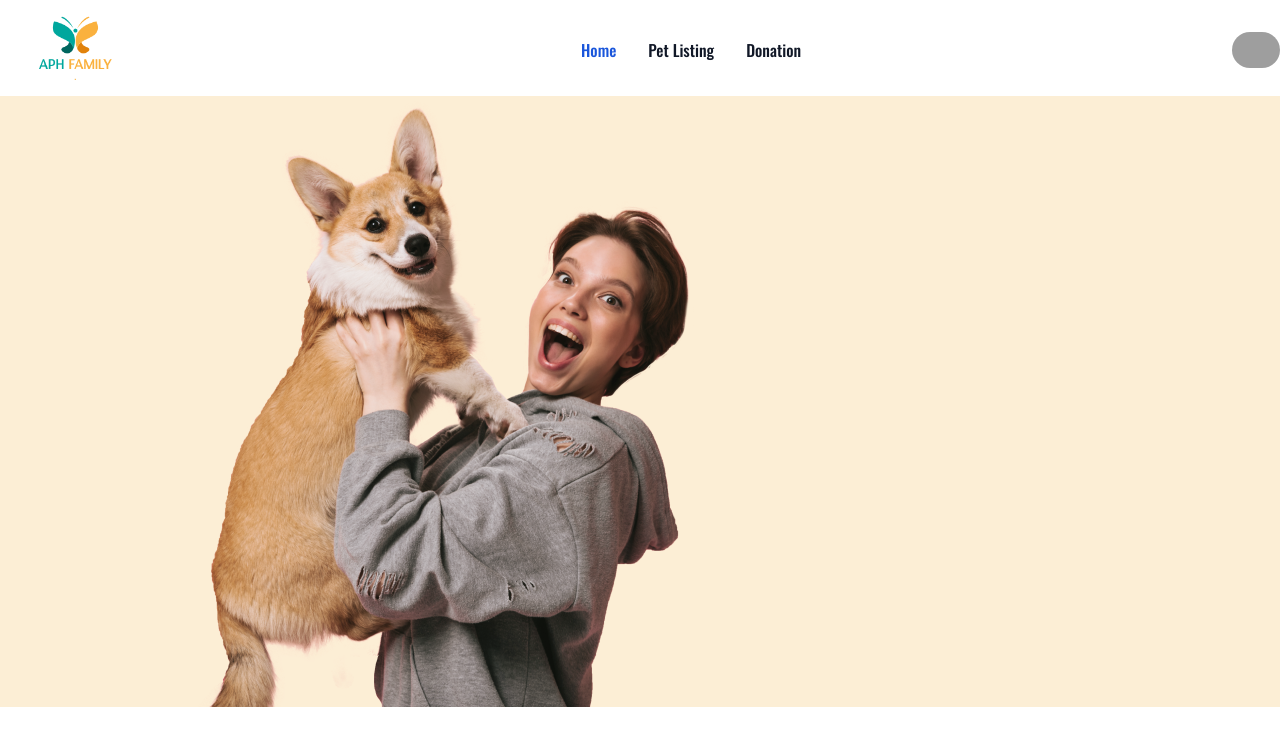
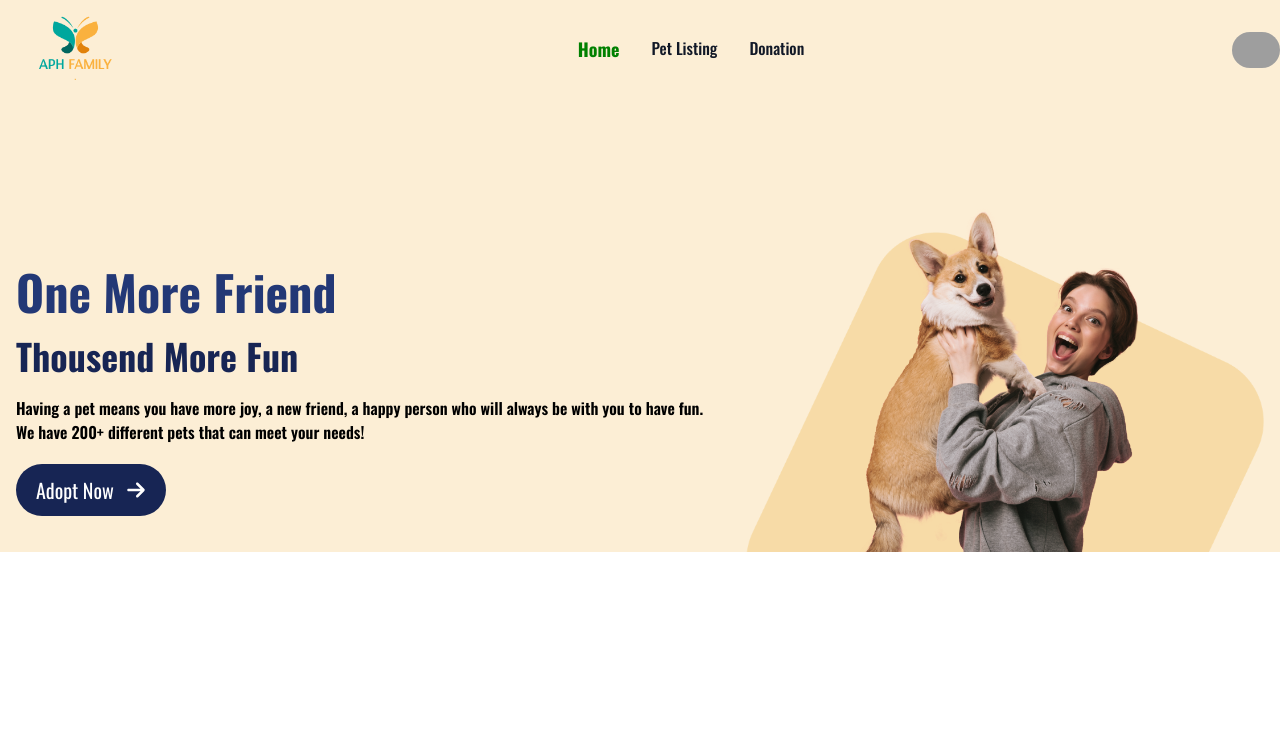
Before and after one commit to Alomgir-HasanShakib/aph-family-react-client-side, a React (Vite) app: page / in a window 1280 px wide. Shown: the top 746 px of the page. Built offline with nearby package versions, Linux system fonts and the light colour scheme; grey boxes are pictures that could not be loaded.

Commit message:
fixed header menu

```diff
--- a/src/Components/Banner/Banner.jsx
+++ b/src/Components/Banner/Banner.jsx
@@ -1,12 +1,19 @@
+import { FaArrowRight, FaArrowRightArrowLeft } from 'react-icons/fa6'
 import bannerImg from '../../assets/banner.png'
+import bannerShape from '../../assets/bannerShap.png'
 const Banner = () => {
   return (
-    <div className='bg-[#FCEED5]'>
-      <div>
+    <div className=' flex md:flex-row flex-col-reverse justify-between items-center container mx-auto gap-5 lg:gap-10 px-4 pt-10 z-10 mt-24'>
+      <div className='space-y-5'>
+      <h2 className='text-4xl md:text-5xl lg:6xl font-extrabold text-blue-900'>One More Friend</h2>
+      <h2 className='text-blue-950 font-bold text-3xl md:text-4xl lg:5xl'>Thousend More Fun</h2>
+      <p className='text-black font-semibold '>Having a pet means you have more joy, a new friend, a happy person who will always be with you to have fun. We have 200+ different pets that can meet your needs!</p>
+      <button className='btn bg-blue-950 text-white px-5 py-3 text-xl flex items-center gap-3 rounded-full'>Adopt Now <FaArrowRight></FaArrowRight> </button>
+      </div>
 
-      </div>
-      <div>
-            <img src={bannerImg} alt="" />
+      <div className='relative '>
+            <img className=' -bottom-10'  src={bannerShape} alt="" />
+            <img className='absolute bottom-0 ' src={bannerImg} alt="" />
       </div>
     </div>
   )
--- a/src/Pages/UsersPages/Home.jsx
+++ b/src/Pages/UsersPages/Home.jsx
@@ -2,7 +2,7 @@ import Banner from "../../Components/Banner/Banner"
 
 const Home = () => {
   return (
-    <div className="pt-24">
+    <div className="pt-24  bg-[#FCEED5]">
       <Banner></Banner>
     </div>
   )
--- a/src/Shared/Navbar/Navbar.jsx
+++ b/src/Shared/Navbar/Navbar.jsx
@@ -4,7 +4,7 @@ import { ImCross } from "react-icons/im";
 import { LuLogOut } from "react-icons/lu";
 import { MdDashboard } from "react-icons/md";
 import { Link, NavLink } from "react-router-dom";
-import logo from '../../assets/logo.png'
+import logo from "../../assets/logo.png";
 
 const Navbar = () => {
   const [isOpen, setIsOpen] = useState(false);
@@ -22,12 +22,7 @@ const Navbar = () => {
           href="https://flowbite.com/"
           className="flex items-center space-x-3 rtl:space-x-reverse"
         >
-          <img
-            src={logo}
-            className="w-[150px]"
-            alt="Flowbite Logo"
-          />
-
+          <img src={logo} className="w-[150px]" alt="Flowbite Logo" />
         </a>
         <div className="flex items-center md:order-2 space-x-3 md:space-x-0 rtl:space-x-reverse">
           <ul>
@@ -45,24 +40,21 @@ const Navbar = () => {
                 aria-labelledby="user-menu-button"
               >
                 <li>
-                  <Link
-                    to="/dashboard"
-                    href="#"
-                    className="flex items-center  px-4 py-2 text-sm text-green-500 hover:bg-gray-100 dark:hover:bg-gray-600 dark:text-gray-200 dark:hover:text-white "
-                  >
-                    <MdDashboard className="text-xl mr-3"></MdDashboard>{" "}
-                    Dashboard
-                  </Link>
+                  <button className="btn px-4 py-2 text-sm text-green-500 hover:bg-gray-100 dark:hover:bg-gray-100 dark:text-gray-200 dark:hover:text-white">
+                    <Link to="/dashboard" className="flex btn items-center   ">
+                      <MdDashboard className="text-xl mr-3"></MdDashboard>{" "}
+                      Dashboard
+                    </Link>
+                  </button>
                 </li>
 
                 <li>
-                  <Link
+                  <button
                     onClick={handleLogOut}
-                    href="#"
-                    className="flex items-center px-4 py-2 text-sm text-red-600 hover:bg-gray-100 dark:hover:bg-gray-600 dark:text-gray-200 dark:hover:text-white"
+                    className="flex btn items-center px-4 py-2 text-sm text-red-600 hover:bg-gray-100 dark:hover:bg-gray-600 dark:text-gray-200 dark:hover:text-white"
                   >
                     <LuLogOut className="text-xl text-red-600 mr-3" /> Sign out
-                  </Link>
+                  </button>
                 </li>
               </ul>
             </li>
@@ -80,15 +72,24 @@ const Navbar = () => {
         </div>
         <div
           className={`items-center justify-between w-full md:flex md:w-auto md:order-1  ${
-            isOpen ? "block" : "hidden"
+            isOpen ? "block bg-white" : "hidden"
           }`}
           id="navbar-user"
         >
-          <ul className="flex flex-col font-medium p-4 md:p-0 mt-4 border border-gray-100 rounded-lg  md:space-x-8 rtl:space-x-reverse md:flex-row md:mt-0 md:border-0  dark:bg-gray-800 md:dark:bg-gray-900 dark:border-gray-700">
+          <ul className="flex flex-col font-medium p-4 md:p-0 mt-4 border border-gray-100 rounded-lg z-50 md:space-x-8 rtl:space-x-reverse md:flex-row md:mt-0 md:border-0  dark:bg-gray-800 md:dark:bg-gray-900 dark:border-gray-700">
             <li>
               <NavLink
+                style={({ isActive, isPending, isTransitioning }) => {
+                  return {
+                    fontWeight: isActive ? "bold" : "",
+                    fontSize: isActive ? "18px" : "",
+                    color: isActive ? "green" : "",
+
+                    viewTransitionName: isTransitioning ? "slide" : "",
+                  };
+                }}
                 to="/"
-                className="block py-2 px-3 text-white bg-blue-700 rounded md:bg-transparent md:text-blue-700 md:p-0 md:dark:text-blue-500"
+                className="block py-2 px-3  bg-blue-700 rounded md:bg-transparent text-black md:p-0 md:dark:text-blue-500"
                 aria-current="page"
               >
                 Home
@@ -96,6 +97,15 @@ const Navbar = () => {
             </li>
             <li>
               <NavLink
+              style={({ isActive, isPending, isTransitioning }) => {
+                  return {
+                    fontWeight: isActive ? "bold" : "",
+                    fontSize: isActive ? "18px" : "",
+                    color: isActive ? "green" : "",
+
+                    viewTransitionName: isTransitioning ? "slide" : "",
+                  };
+                }}
                 to="/petlisting"
                 className="block py-2 px-3 text-gray-900 rounded hover:bg-gray-100 md:hover:bg-transparent md:hover:text-blue-700 md:p-0 dark:text-white md:dark:hover:text-blue-500 dark:hover:bg-gray-700 dark:hover:text-white md:dark:hover:bg-transparent dark:border-gray-700"
               >
@@ -104,6 +114,15 @@ const Navbar = () => {
             </li>
             <li>
               <NavLink
+              style={({ isActive, isPending, isTransitioning }) => {
+                  return {
+                    fontWeight: isActive ? "bold" : "",
+                    fontSize: isActive ? "18px" : "",
+                    color: isActive ? "green" : "",
+
+                    viewTransitionName: isTransitioning ? "slide" : "",
+                  };
+                }}
                 to="/donation"
                 className="block py-2 px-3 text-gray-900 rounded hover:bg-gray-100 md:hover:bg-transparent md:hover:text-blue-700 md:p-0 dark:text-white md:dark:hover:text-blue-500 dark:hover:bg-gray-700 dark:hover:text-white md:dark:hover:bg-transparent dark:border-gray-700"
               >
```
